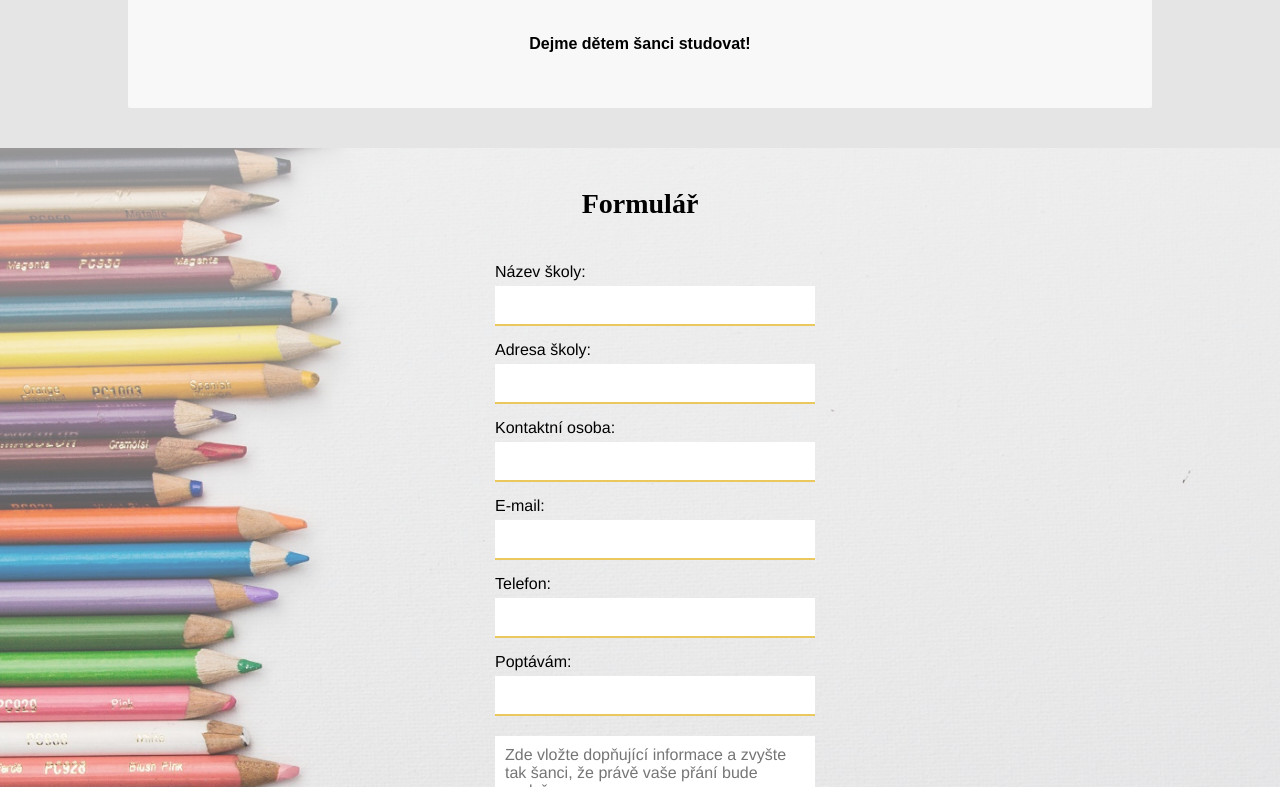
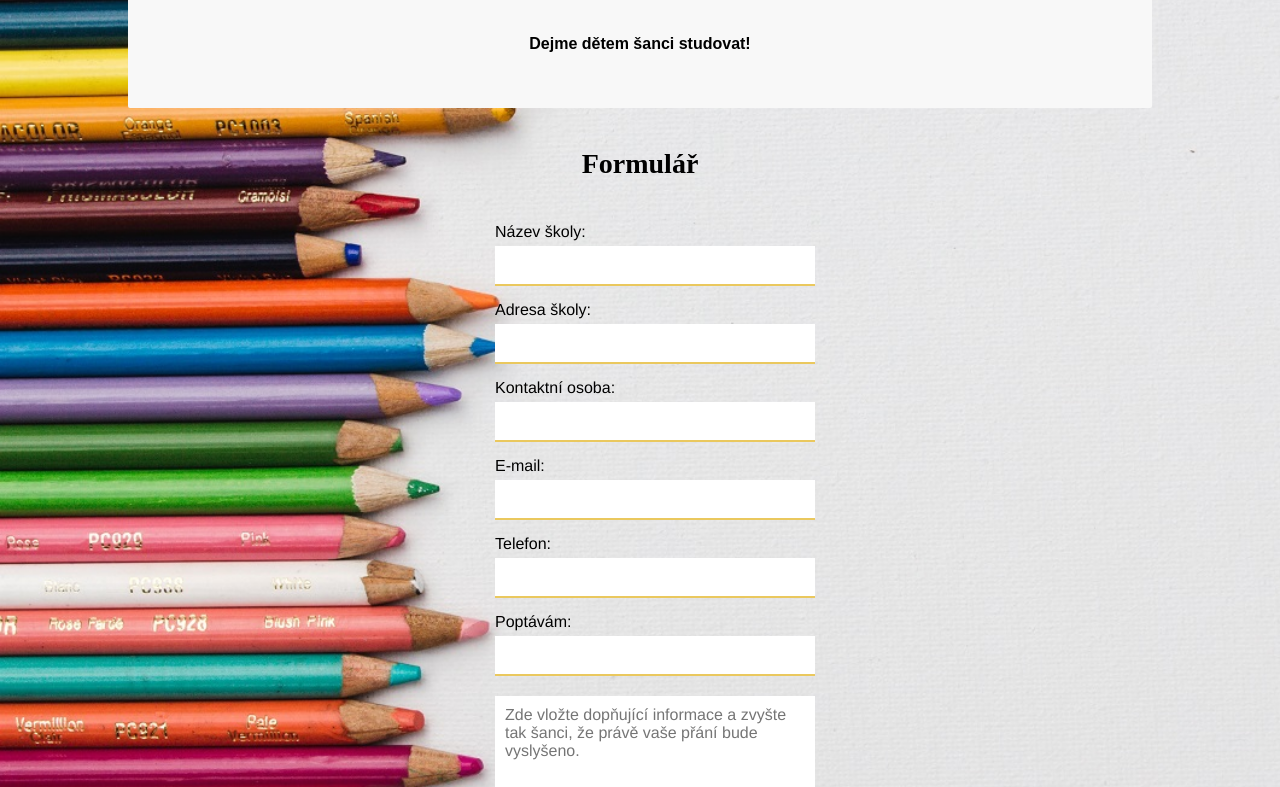
Before and after one commit to zuzubel/pocitace_pro_skolaky, a React app: page /#/form in a window 1280 px wide. Shown: the part 673-1460 px from the top of the page. Built offline with nearby package versions, Linux system fonts and the light colour scheme; no server answers; the database is empty.

Commit message:
Contact mailto on email, also background of Form changed

```diff
--- a/src/components/Contact/index.jsx
+++ b/src/components/Contact/index.jsx
@@ -12,9 +12,7 @@ export const Contact = () => {
         Chcete poskytnout větší množství počítačů?
       </p><hr className="line"/>
       <p className="contact__h last">Máte dotaz?</p>
-      <p className="contact__email">
-        Napište nám: <em className="email">pocitaceproskolaky@gmail.com</em>
-      </p>
+         <a className="contact__email"href="mailto:pocitaceproskolaky@gmail.com">Napište nám: pocitaceproskolaky@gmail.com</a>
     </div>
   );
 };
--- a/src/components/Contact/style.css
+++ b/src/components/Contact/style.css
@@ -30,11 +30,13 @@
 
 .contact__email {
   text-align: center;
+  color: black;
   padding-top: 24px;
   font-family: Arial, Helvetica, sans-serif;
   margin: 0;
   font-size: 17px;
   padding-bottom: 50px;
+  text-decoration: none;
 }
 
 .email {
--- a/src/components/Form/index.jsx
+++ b/src/components/Form/index.jsx
@@ -31,6 +31,7 @@ export const Form = () => {
 
   return (
     <>
+      <div className="form__container">
         <div className="form__opening">
           <p className="form__opening__h">
             Víte o dítěti, které potřebuje počítač?
@@ -116,7 +117,9 @@ export const Form = () => {
                       <input
                         type="email"
                         value={kontaktEmail}
-                      onChange={(event) => setKontaktEmail(event.target.value)}
+                        onChange={(event) =>
+                          setKontaktEmail(event.target.value)
+                        }
                         required
                       />
                     </label>
@@ -179,6 +182,7 @@ export const Form = () => {
                 Přidat poptávku
               </button>
             </form>
+          </div>
 
           <ul>
             {polozky.map((polozka) => (
@@ -208,8 +212,8 @@ export const Form = () => {
               </>
             ))}
           </ul>
+        </section>
       </div>
-      </section>
     </>
   );
 };
--- a/src/components/Form/style.css
+++ b/src/components/Form/style.css
@@ -50,7 +50,7 @@
   font-family: 'Times New Roman', Times, serif;
   font-size: 28px;
   text-align: center;
-  margin-top: 40px;
+  margin-top: 0;
   padding: 40px 0 20px 0;
 }
 
@@ -113,6 +113,13 @@
 } */
 
 @media screen and (min-width: 768px) {
+  .form__container {
+    background: url('../img_components/form_img.jpg');
+    background-size: cover;
+    background-repeat: no-repeat;
+  }
+
+
   .form__opening {
     min-height: 280px;
   }
@@ -122,15 +129,6 @@
   }
 
   .form_sec {
-    background: linear-gradient(
-        to bottom,
-        rgba(242, 242, 242, 0.6),
-        rgba(0, 0, 0, 0)
-      ),
-      url('../img_components/form_img.jpg');
-    background-size: cover;
-    background-repeat: no-repeat;
-    background-position: bottom;
     padding-bottom: 40px;
   }
 
```
Lines whose indentation alone changed are shown as unchanged.
